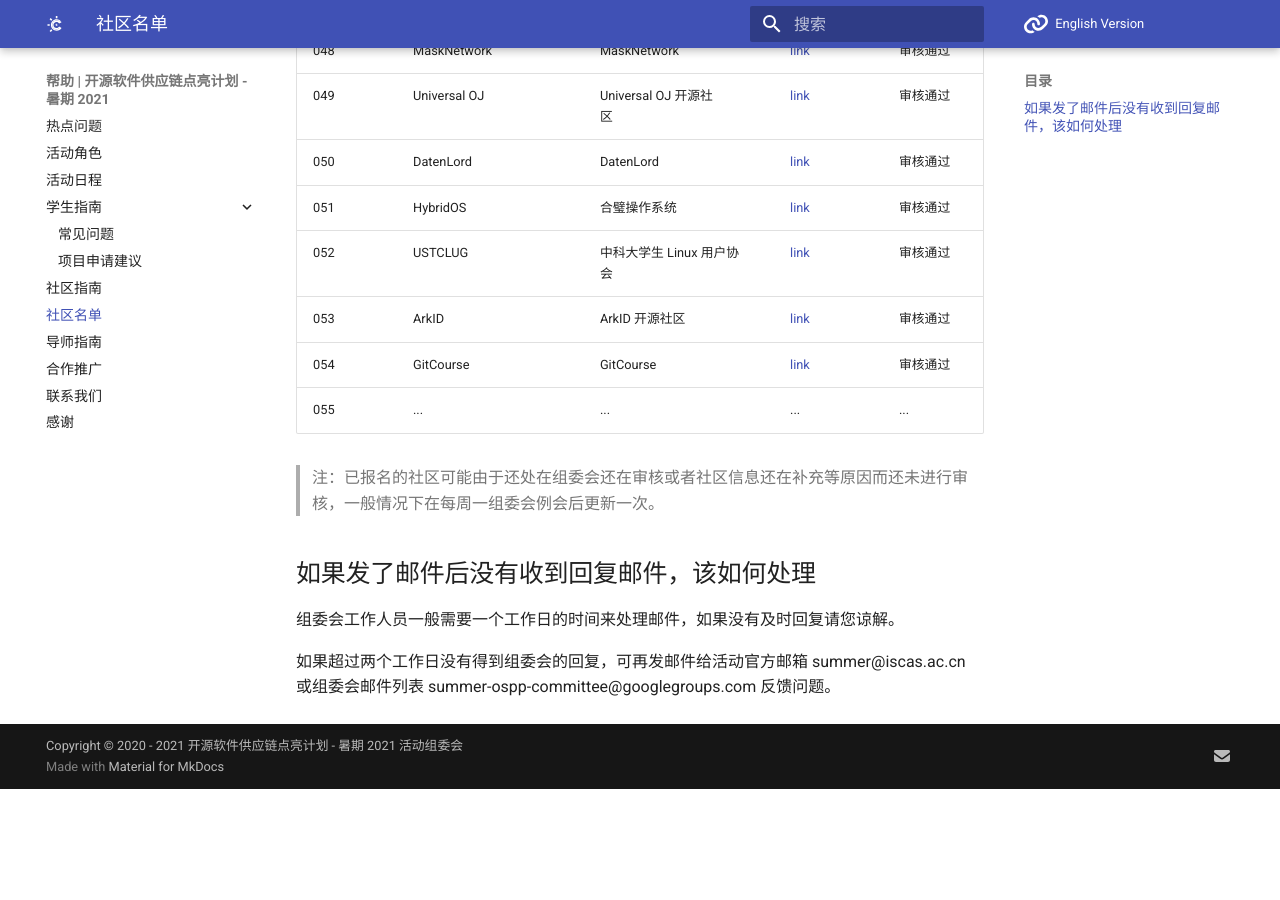
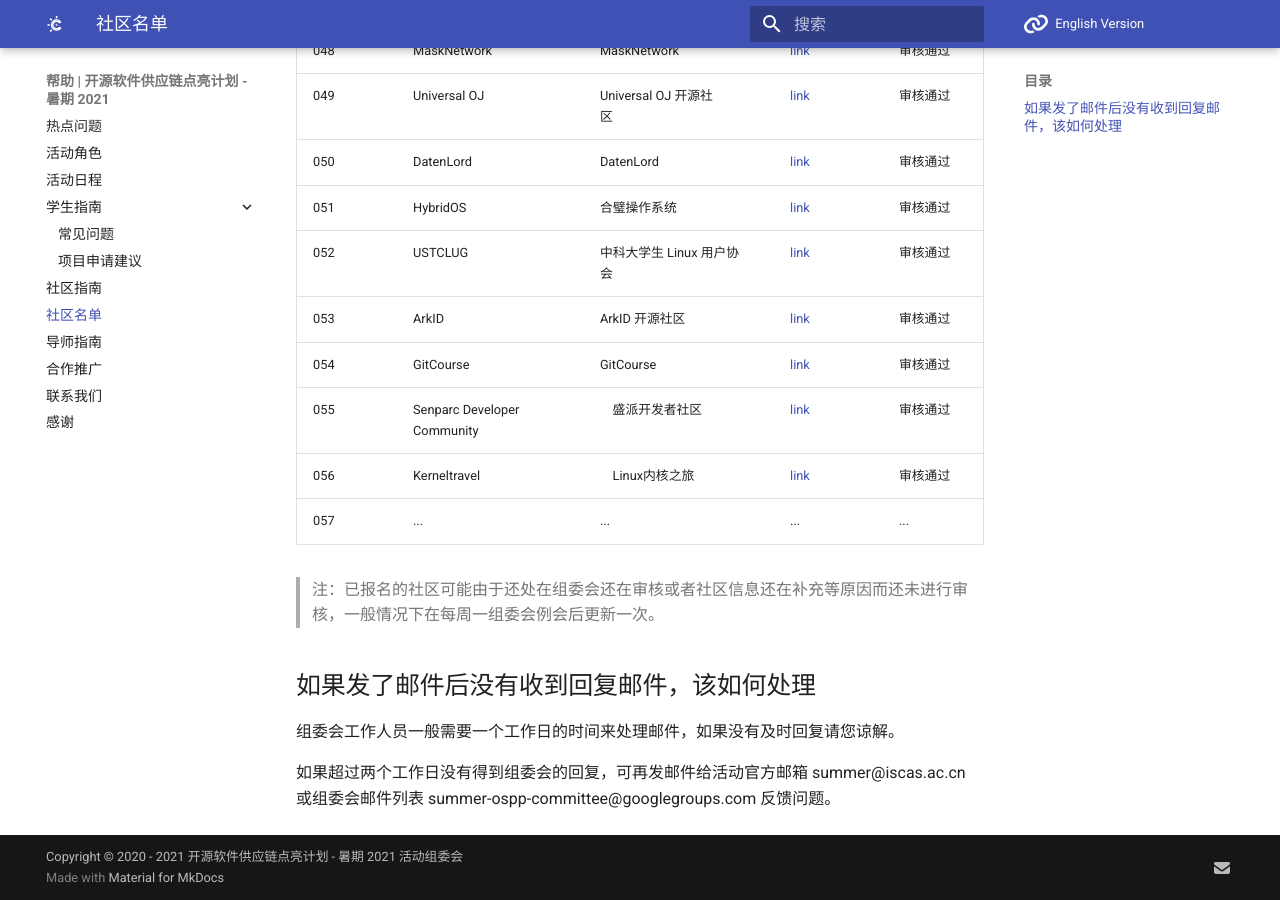
Before and after one commit to summer-ospp/help, an MkDocs documentation site: the page built from docs/communities-list.md, in a window 1280 px wide and 900 px high, scrolled down 2571 px. Built offline with MkDocs 1.6.1 and Material for MkDocs 9.7.7, drawn with Linux system fonts in a browser that asks for light colours; comment, search, counter and statistics services are not loaded; before the commit the page ends 3360 px from its top, so only the background shows below that.

Commit message:
Update communities-list.md

```diff
--- a/docs/communities-list.md
+++ b/docs/communities-list.md
@@ -60,7 +60,9 @@
 | 052  | USTCLUG              | 中科大学生 Linux 用户协会            | [link]( https://lug.ustc.edu.cn/)    | 审核通过    |
 | 053  | ArkID               | ArkID 开源社区                | [link]( https://www.longguikeji.com/product/arkid   )            | 审核通过    |
 | 054  | GitCourse               | GitCourse                | [link]( http://gitcourse-io.kfcoding.com/   )            | 审核通过    |
-| 055  | ...               | ...                | ...         | ...    |
+| 055  | Senparc Developer Community          |     盛派开发者社区             | [link]( https://dev.senparc.com/)            | 审核通过    |
+| 056  | Kerneltravel         |     Linux内核之旅            | [link]( http://kerneltravel.net/ )            | 审核通过    |
+| 057  | ...               | ...                | ...         | ...    |
 
 > 注：已报名的社区可能由于还处在组委会还在审核或者社区信息还在补充等原因而还未进行审核，一般情况下在每周一组委会例会后更新一次。
 
```
